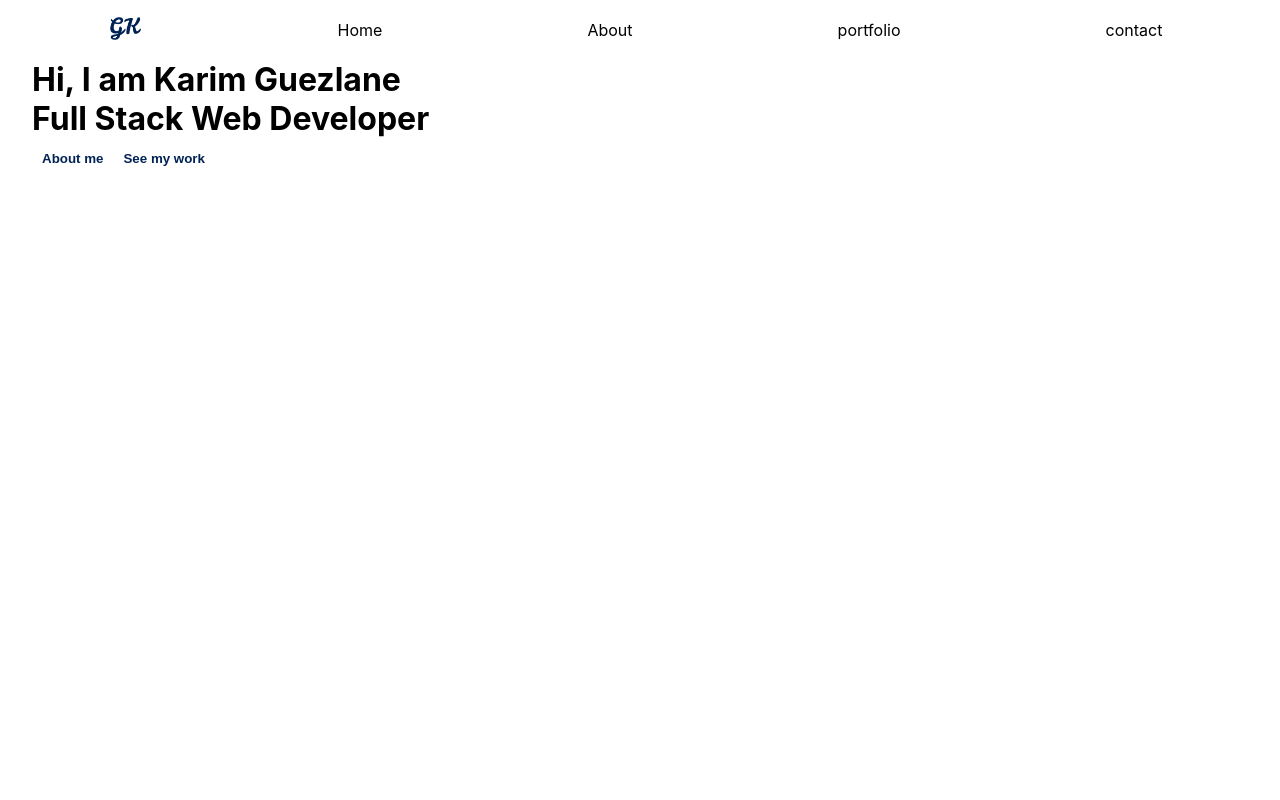
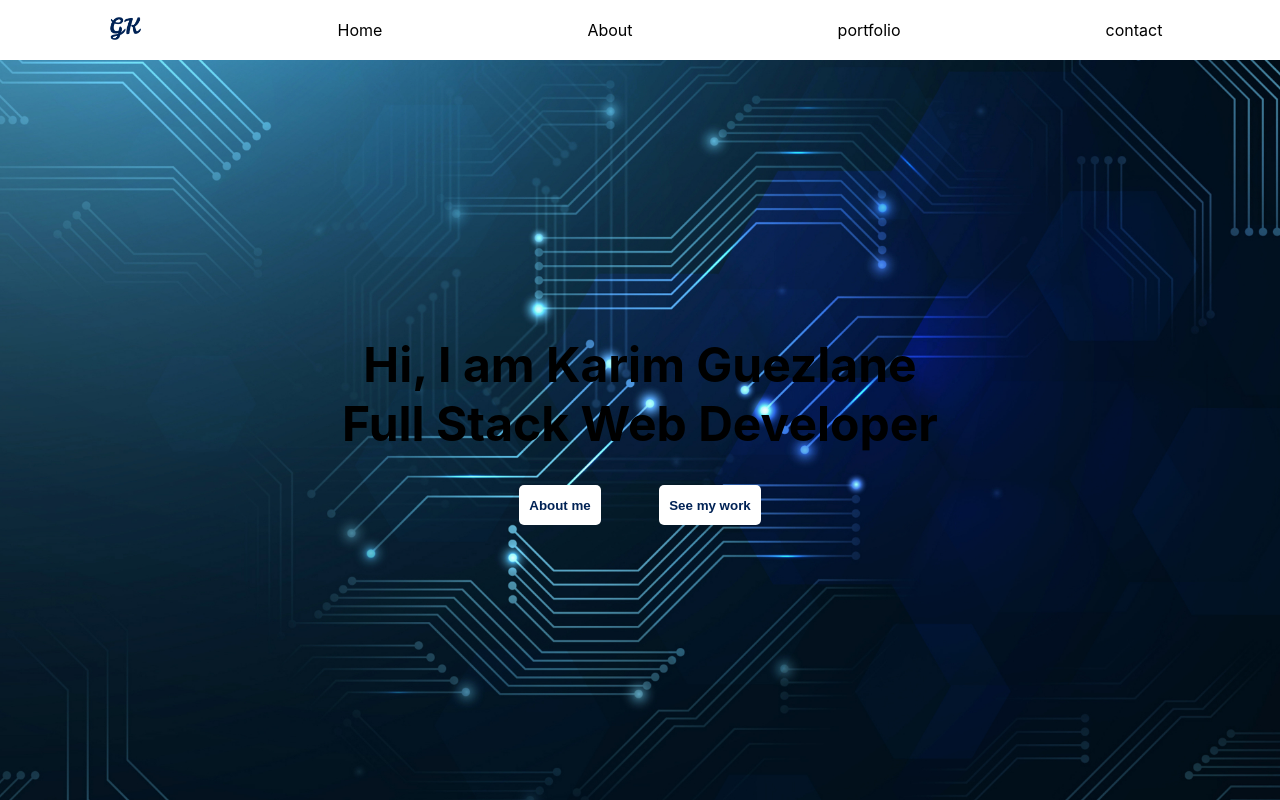
Before and after one commit to krimoelbahri/my-portfolio-nextjs, a Next.js app: page / in a window 1280 px wide. Built offline with nearby package versions, Linux system fonts and the light colour scheme.

Commit message:
styling index page

```diff
--- a/styles/Home.module.css
+++ b/styles/Home.module.css
@@ -1,23 +1,27 @@
 .container {
-  padding: 0 2rem;
-}
-
-.main {
-  min-height: 100vh;
-  padding: 4rem 0;
-  flex: 1;
+	width: 100%;
+	height: 100%;
 	display: flex;
 	flex-direction: column;
 	justify-content: center;
 	align-items: center;
+	background-image: url("../assets/index-bg.jpg");
+	background-repeat: no-repeat;
+	background-size: cover;
+}
+.greeting {
+	font-size: 1.5rem;
+	text-align: center;
 }
 
-.footer {
+.space {
+	padding: 1rem;
+}
+.buttons {
+	width: 300px;
+	height: 40px;
 	display: flex;
-  flex: 1;
-  padding: 2rem 0;
-  border-top: 1px solid #eaeaea;
-  justify-content: center;
+	justify-content: space-around;
 	align-items: center;
 }
 
@@ -48,12 +52,6 @@
 .title,
 .description {
 	text-align: center;
-}
-
-.description {
-  margin: 4rem 0;
-  line-height: 1.5;
-  font-size: 1.5rem;
 }
 
 .code {
```
Lines whose indentation alone changed are shown as unchanged.
